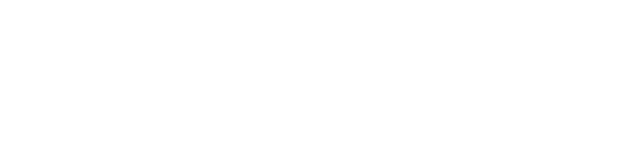
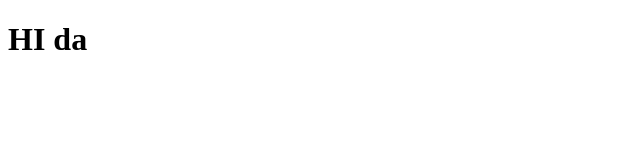
Before and after one commit to Ananth-git-16/Test, a plain HTML site: page index.html in a window 1280 px wide. Shown: the whole page, without its empty margins (0-640 px from the left). Drawn offline with Linux system fonts and the light colour scheme.

Commit message:
try onece

```diff
--- a/index.html
+++ b/index.html
@@ -6,6 +6,6 @@
     <title>Document</title>
 </head>
 <body>
-
+    <h1>HI da</h1>
 </body>
 </html>
```
